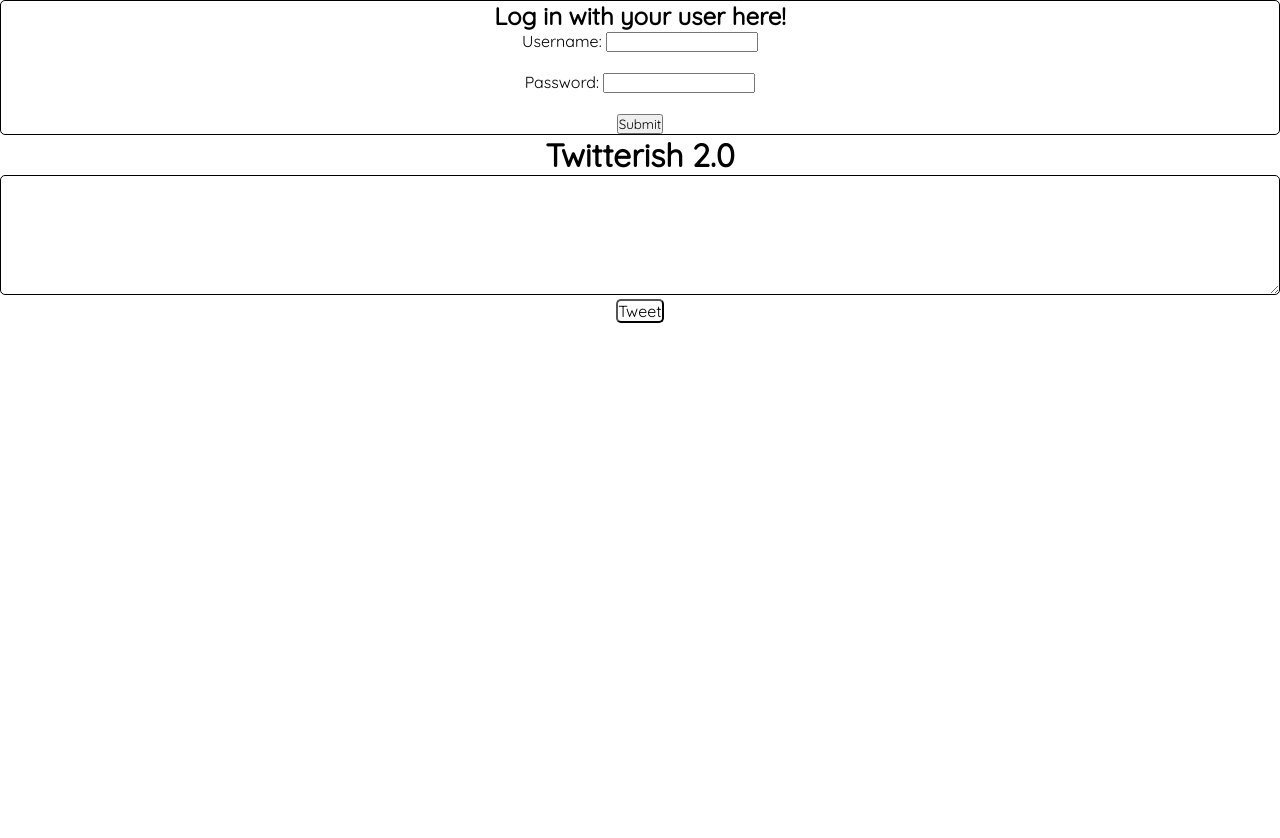
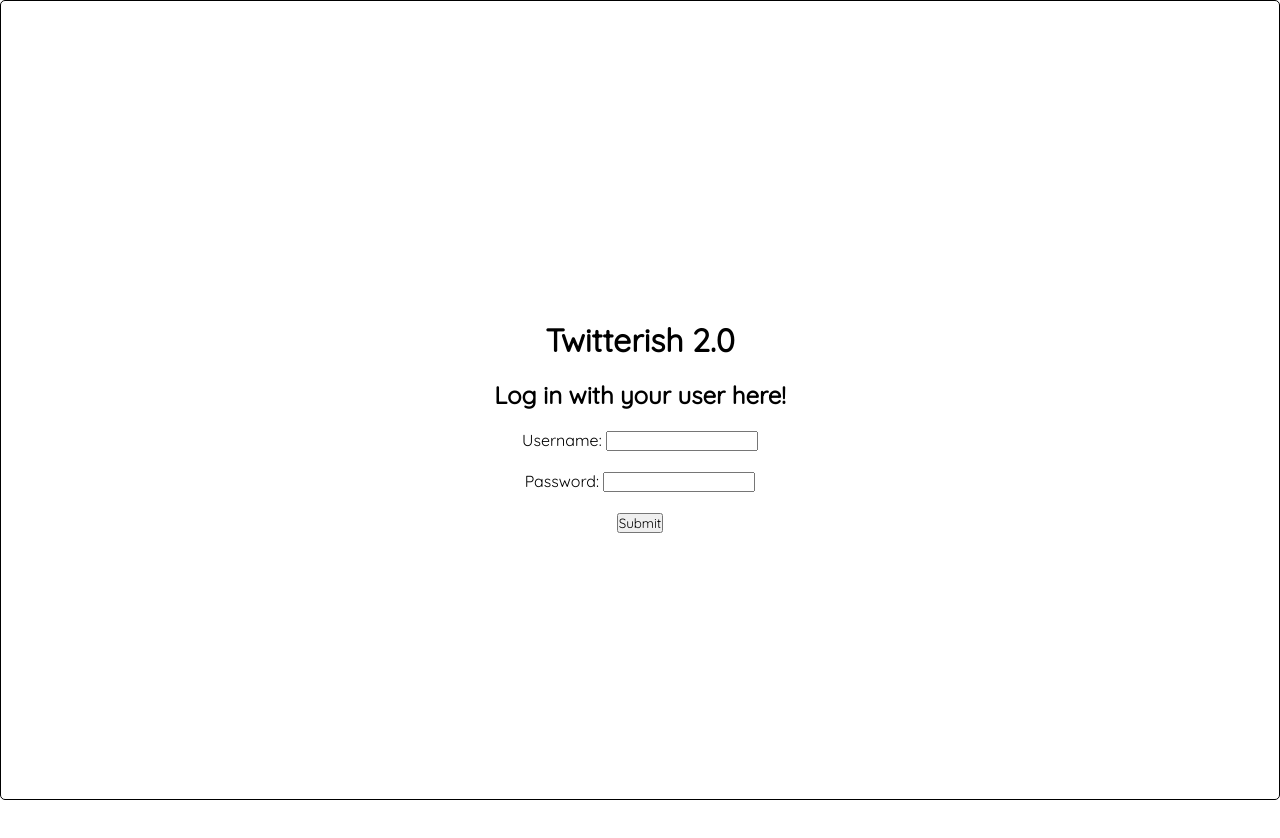
Before and after one commit to FloatingIntegers/twitterish2.0, a website: page public/index.html in a window 1280 px wide. Before the commit the page ends 800 px from the top, so only its background shows below. Drawn offline with Linux system fonts and the light colour scheme; files that its build step writes are made by us from their sources; no server answers.

Commit message:
Fixes some frontend issues

```diff
--- a/public/index.html
+++ b/public/index.html
@@ -9,6 +9,8 @@
   <body>
     <div id="start-page">
       <div id="form-container">
+        <div id="form">
+          <h1>Twitterish 2.0</h1>
           <h2>Log in with your user here!</h2>
             Username:
             <input type="text" id="username" value="" autocomplete="off" />
@@ -19,6 +21,7 @@
             <button id="form-submit">Submit</button>
           </div>
       </div>
+    </div>
     <h1>Twitterish 2.0</h1>
     <textarea id="tweetText" rows="8" cols="40" maxlength="140"></textarea>
     <input type="button" id="tweetButton" value="Tweet">
--- a/public/index.js
+++ b/public/index.js
@@ -1,9 +1,8 @@
 const tweetText = document.getElementById('tweetText');
 const tweetButton = document.getElementById('tweetButton');
 const dashboard = document.getElementById('dashboard');
-// const loginForm = document.getElementById('login');
 const formSubmit = document.getElementById('form-submit');
-
+const formContainer = document.getElementById('form-container');
 
 function postTweet() {
   const xhr = new XMLHttpRequest();
@@ -12,7 +11,6 @@ function postTweet() {
   const activeCookie = cookies[cookies.length - 1];
   xhr.onreadystatechange = function() {
     if (xhr.readyState == 4 && xhr.status == 200) {
-      location.reload(true);
     }
   }
   xhr.open("POST", "/postTweet", true);
@@ -21,6 +19,8 @@ function postTweet() {
     text: tweetText.value
   }
   xhr.send(JSON.stringify(tweetObj));
+  getTweet();
+  tweetText.value = '';
 }
 
 function getTweet() {
@@ -54,6 +54,7 @@ function login() {
   let qString = `/user?username=${username}&password=${password}`;
   xhr.open("POST", qString, true);
   xhr.send();
+  formContainer.classList.toggle('hidden');
 }
 
 window.addEventListener('load', getTweet);
--- a/public/main.css
+++ b/public/main.css
@@ -12,11 +12,26 @@
   font-family: 'Quicksand', sans-serif;
   text-align: center;
 }
+h2{
+  padding: 20px;
+}
 #form-container{
+  z-index: 999;
+  background-color: white;
+  width: 100%;
+  height: 100%;
+  position: absolute;
   border: 1px solid black;
   border-radius: 5px;
 }
+#form{
+  width: 100%;
+  height: 100%;
+  position: inherit;
+  top: 40%;
+}
 #content-wrapper{
+  position: absolute;
   width: 800px;
   height: 100vh;
   margin: 0 auto;
@@ -46,3 +61,6 @@
   border: 1px solid black;
   border-radius: 5px;
 }
+.hidden{
+  display: none;
+}
```
Lines whose indentation alone changed are shown as unchanged.
